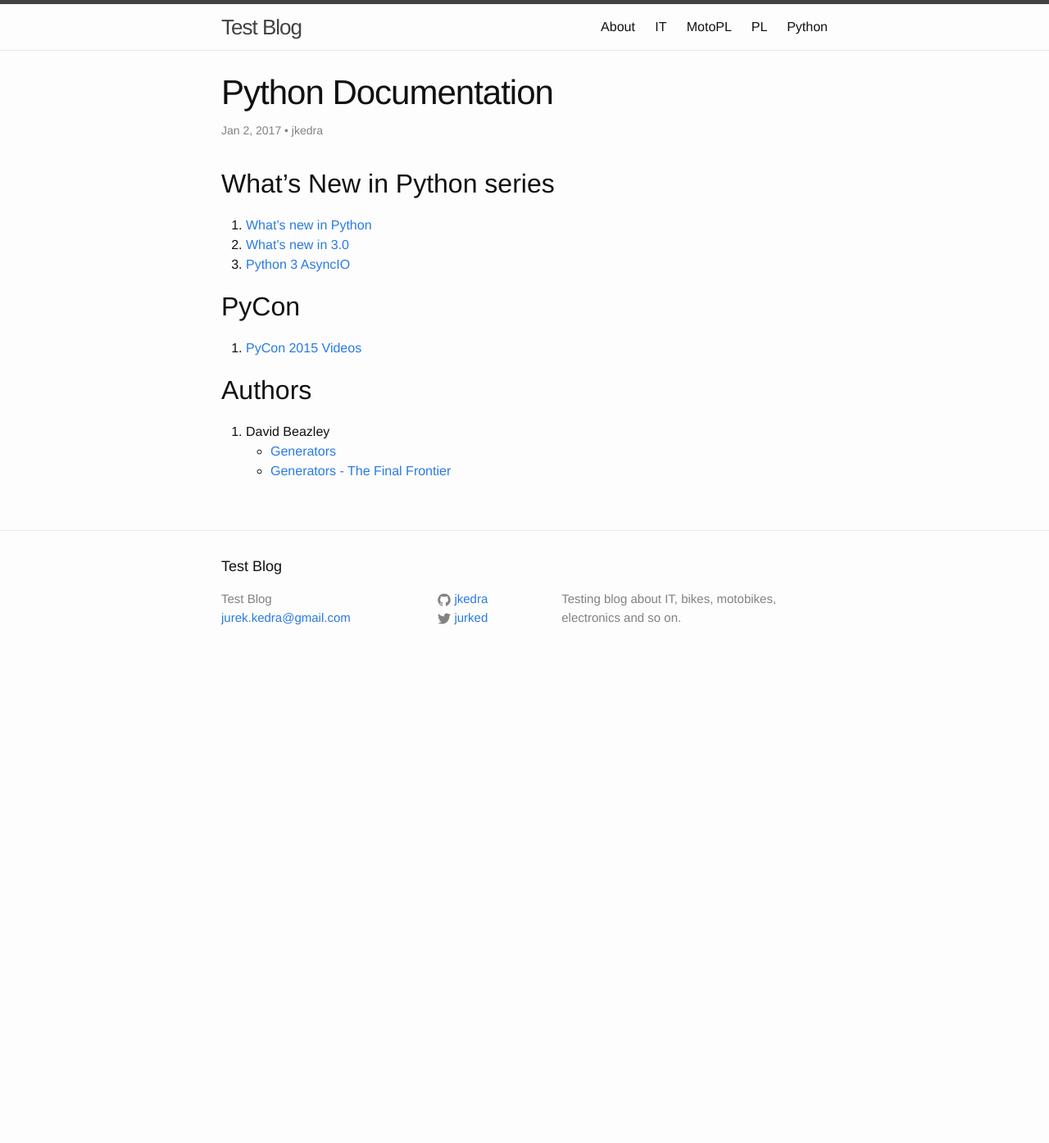
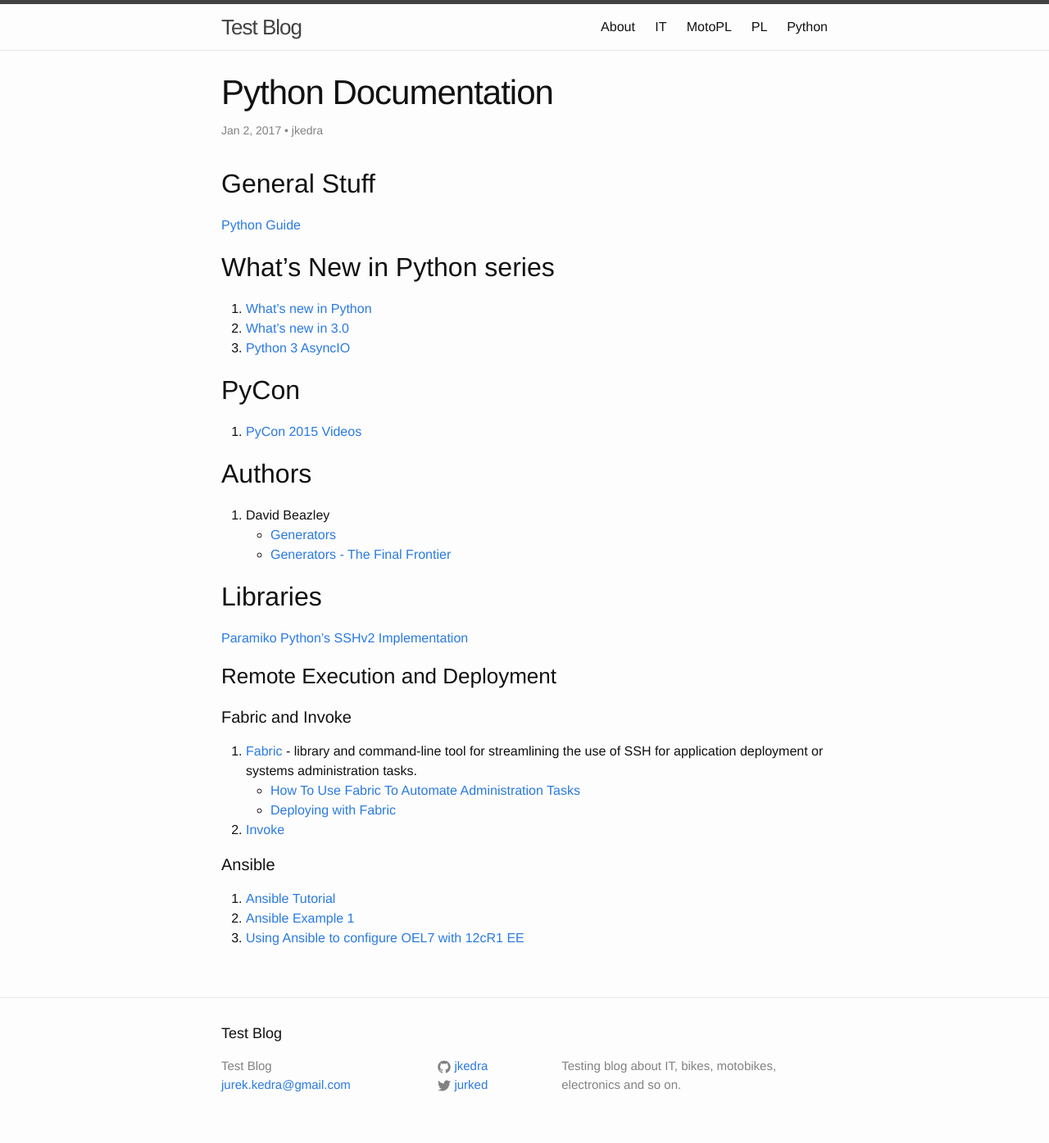
Before and after one commit to jkedra/jkedra.github.io, a Jekyll site: the page built from _python/bedtime.md, in a window 1280 px wide. Shown: the whole page at 82% size. Built offline with Jekyll 4.4.1, drawn with Linux system fonts in a browser that asks for light colours; before the commit the page ends 900 px from its top, so only the background shows below that.

Commit message:
remote deployment

```diff
--- a/_python/bedtime.md
+++ b/_python/bedtime.md
@@ -6,6 +6,10 @@
 jquery: true
 jss: [wikipize]
 ---
+
+## General Stuff
+
+[Python Guide](https://docs.python-guide.org)
 
 ## What's New in Python series
 
@@ -20,3 +24,30 @@
 1. David Beazley
     * [Generators](http://www.dabeaz.com/generators/)
     * [Generators - The Final Frontier](http://pyvideo.org/pycon-us-2014/generators-the-final-frontier.html)
+
+## Libraries
+
+[Paramiko Python's SSHv2 Implementation](http://www.paramiko.org/)
+
+### Remote Execution and Deployment
+
+#### Fabric and Invoke
+
+1. [Fabric](http://www.fabfile.org/) - library and command-line tool for
+   streamlining the use of SSH for application deployment or systems
+   administration tasks.
+    * [How To Use Fabric To Automate Administration Tasks][1]
+    * [Deploying with Fabric][2]
+2. [Invoke](http://www.pyinvoke.org/)
+
+#### Ansible
+
+1. [Ansible Tutorial](https://serversforhackers.com/an-ansible-tutorial)
+2. [Ansible Example 1][3]
+3. [Using Ansible to configure OEL7 with 12cR1 EE][4]
+
+
+[1]: https://www.digitalocean.com/community/tutorials/how-to-use-fabric-to-automate-administration-tasks-and-deployments
+[2]: https://serversforhackers.com/video/deploying-with-fabric
+[3]: https://fritshoogland.wordpress.com/2014/09/14/using-ansible-for-executing-oracle-dba-tasks/
+[4]: http://www.nodalpoint.com/devops-ansible-oracle-database-oraclelinux-7-vagrant/
```
Also changed, not shown: _posts/2015/2015-06-28-ruby.md (+1 -1 lines), python.md (+1 -1 lines).
